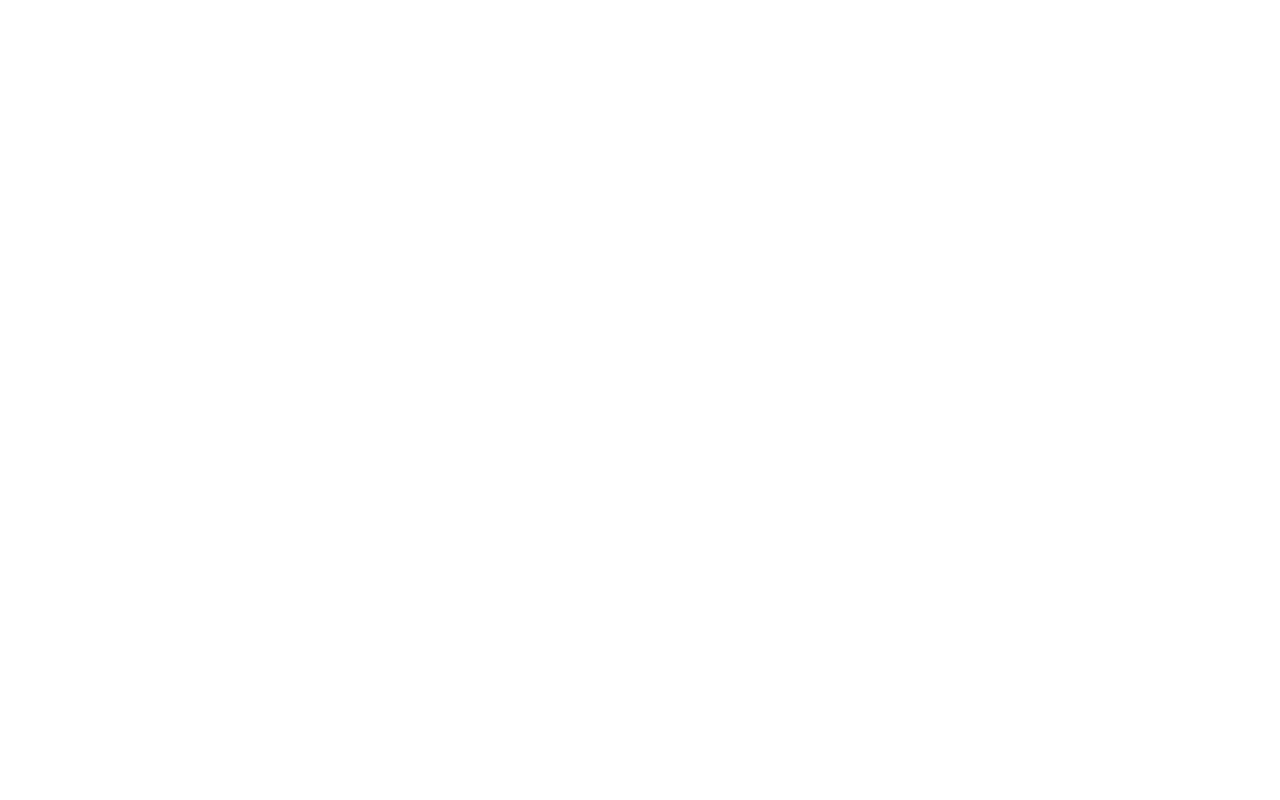
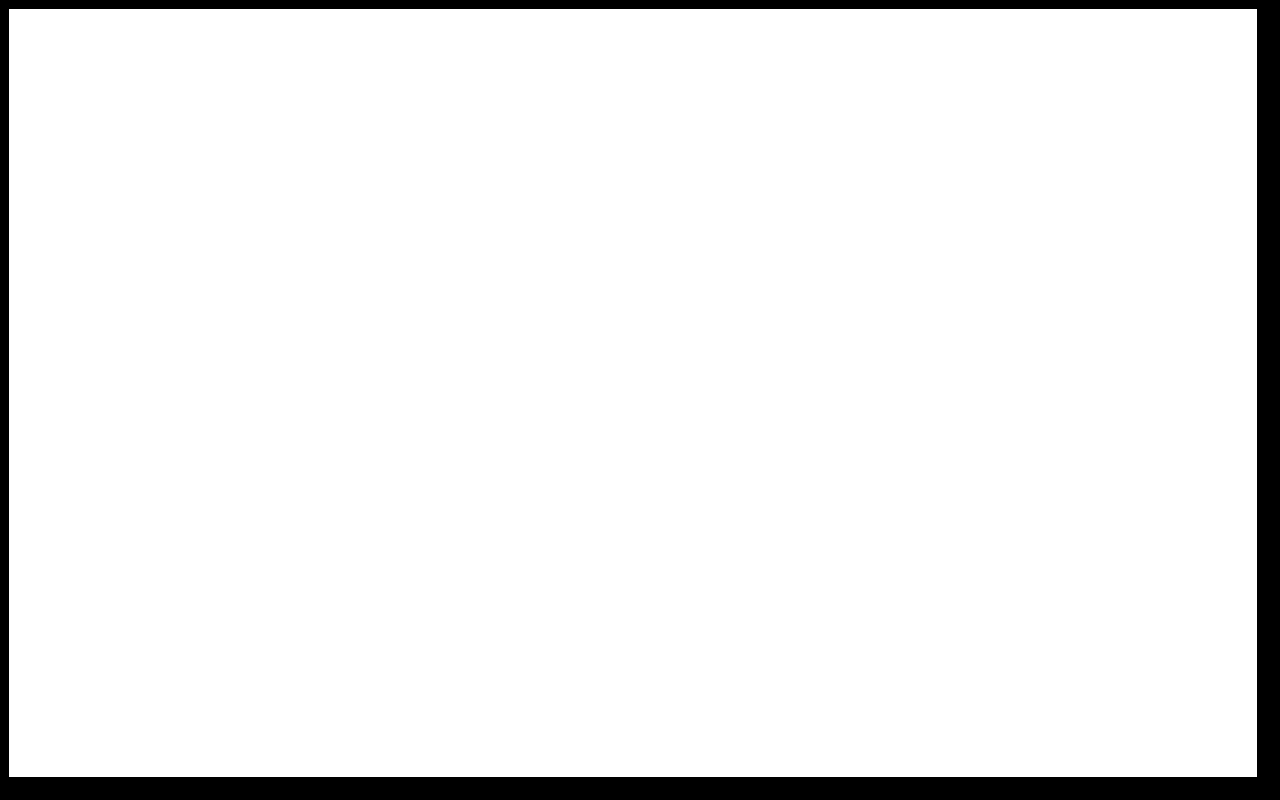
Before and after one commit to mcclure-calvin-wm/Destination, a plain HTML site: page index.html in a window 1280 px wide. Drawn offline with Linux system fonts and the light colour scheme.

Commit message:
created skeleton of project

```diff
--- a/index.html
+++ b/index.html
@@ -1,10 +1,13 @@
 <!DOCTYPE html>
 <html lang="en">
 <head>
-    <meta charset="UTF-8">
-    <title>Title</title>
+    <title>Destination</title>
+
+    <link rel="stylesheet" type="text/css" href="stylesheet.css">
 </head>
 <body>
+    <canvas id="canvas" width="800" height="480"></canvas>
 
+    <script type="text/javascript" rel="script" src="scripts.js"></script>
 </body>
 </html>
--- a/scripts.js
+++ b/scripts.js
@@ -1,3 +1,23 @@
-/**
- * Created by session1 on 9/6/16.
- */
+canvas = document.getElementById("canvas");
+context = canvas.getContext("2d");
+canvas.style.width = window.innerWidth - 32 + "px";
+canvas.style.height = window.innerHeight - 32 + "px";
+
+function update (){
+
+}
+
+function render (){
+    context.clearRect(0,0,800,480);
+
+    requestAnimationFrame(render);
+}
+
+function init (){
+
+
+    setInterval(update, 1000 / 60);
+    requestAnimationFrame(render);
+}
+
+init();
--- a/stylesheet.css
+++ b/stylesheet.css
@@ -0,0 +1,9 @@
+body {
+    image-rendering: pixelated;
+    background-color: #000000;
+}
+
+canvas {
+    background-color: white;
+    border: 1px solid #000000;
+}
```
